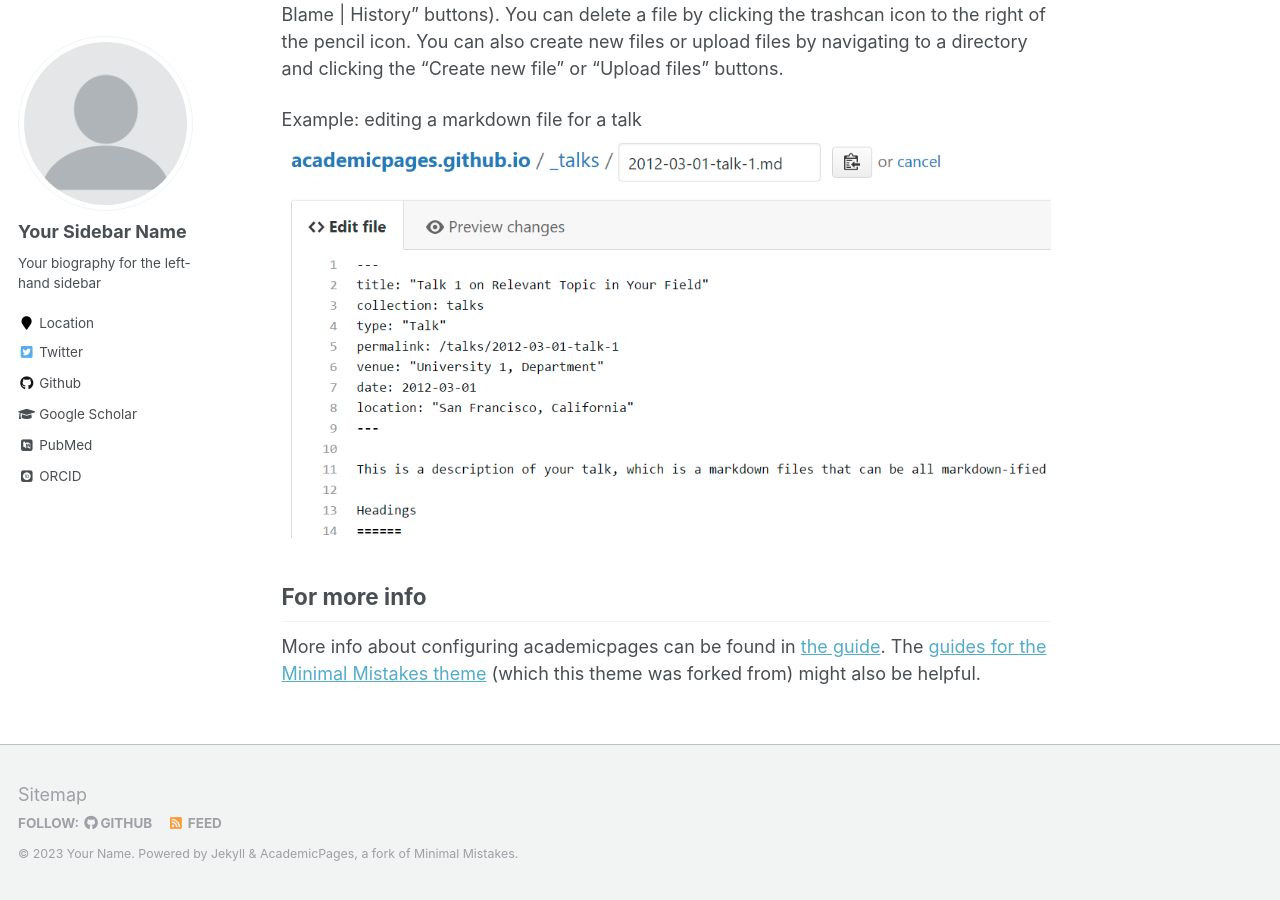
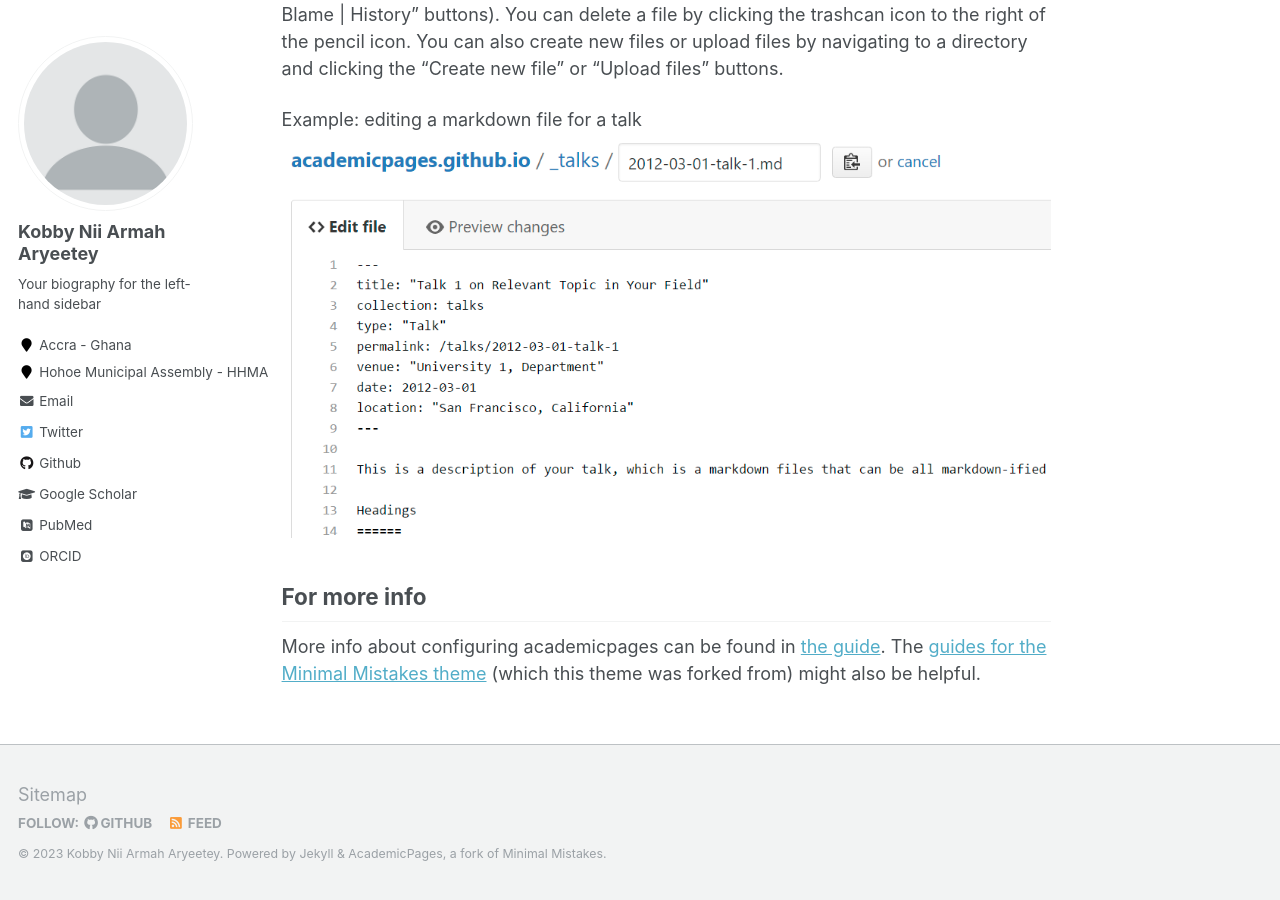
Before and after one commit to iamthatnikah/portfoli, a Jekyll site: the page built from _pages/about.md, in a window 1280 px wide and 900 px high, scrolled down 2463 px. Built offline with Jekyll 4.4.1, drawn with Linux system fonts in a browser that asks for light colours; some web fonts are replaced.

Commit message:
_config.yml Updated

```diff
--- a/_config.yml
+++ b/_config.yml
@@ -9,7 +9,7 @@
 locale                   : "en-US"
 title                    : "Your Name / Site Title"
 title_separator          : "-"
-name                     : &name "Your Name"
+name                     : &name "Kobby Nii Armah Aryeetey"
 description              : &description "personal description"
 url                      : https://academicpages.github.io # the base hostname & protocol for your site e.g. "https://mmistakes.github.io"
 baseurl                  : "" # the subpath of your site, e.g. "/blog"
@@ -80,14 +80,14 @@ analytics:
 
 # Site Author
 author:
-  name             : "Your Sidebar Name"
+  name             : "Kobby Nii Armah Aryeetey"
   avatar           : "profile.png"
   bio              : "Your biography for the left-hand sidebar"
-  location         : "Location"
-  employer         :
+  location         : "Accra - Ghana"
+  employer         : "Hohoe Municipal Assembly - HHMA"
   pubmed           : "https://www.ncbi.nlm.nih.gov/pubmed/?term=john+snow"
   googlescholar    : "http://yourfullgooglescholarurl.com"
-  email            :
+  email            : "kobby.aryeetey@hhma.gov.gh / Kobbyaryeetey@hotmail.com"
   researchgate     :  # example: "https://www.researchgate.net/profile/yourprofile"
   uri              :
   bitbucket        :
@@ -96,7 +96,7 @@ author:
   flickr           :
   facebook         :
   foursquare       :
-  github           : "academicpages"
+  github           : "iamthatnikah"
   google_plus      :
   keybase          :
   instagram        :
```
